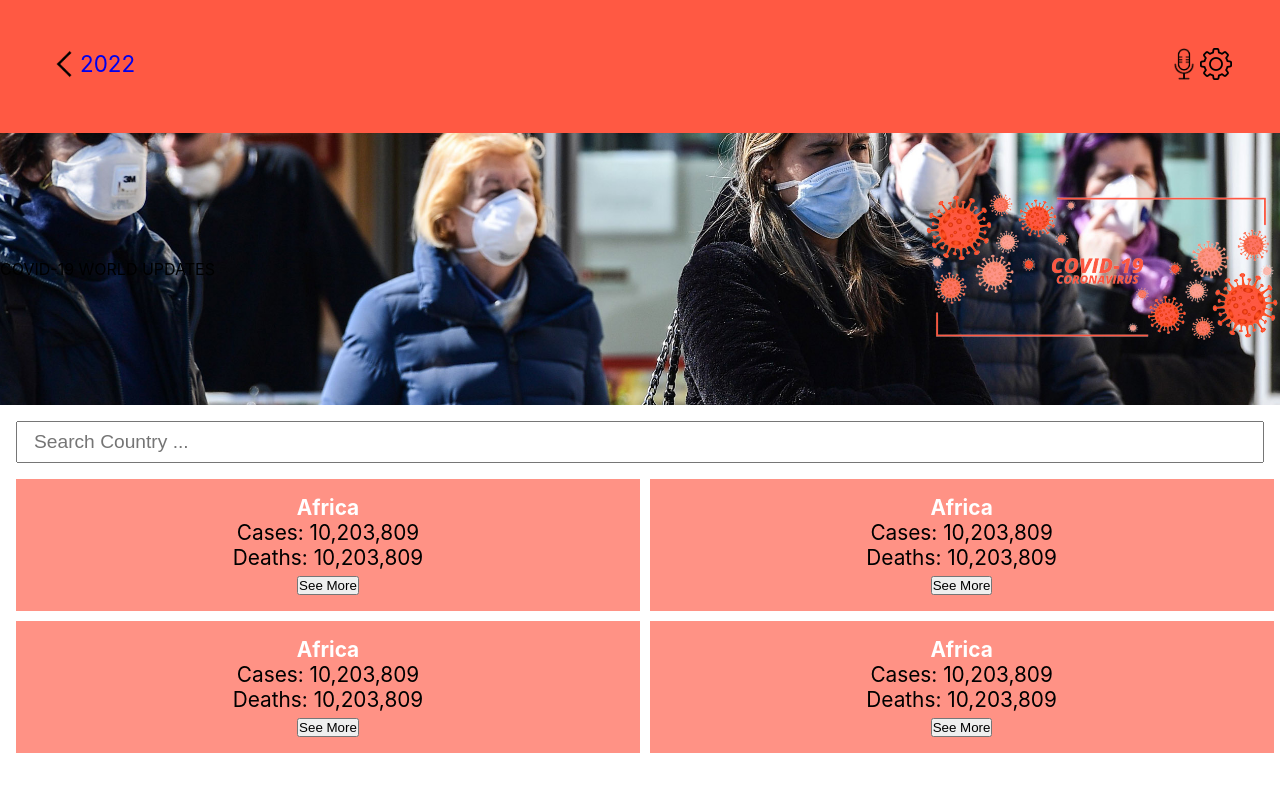
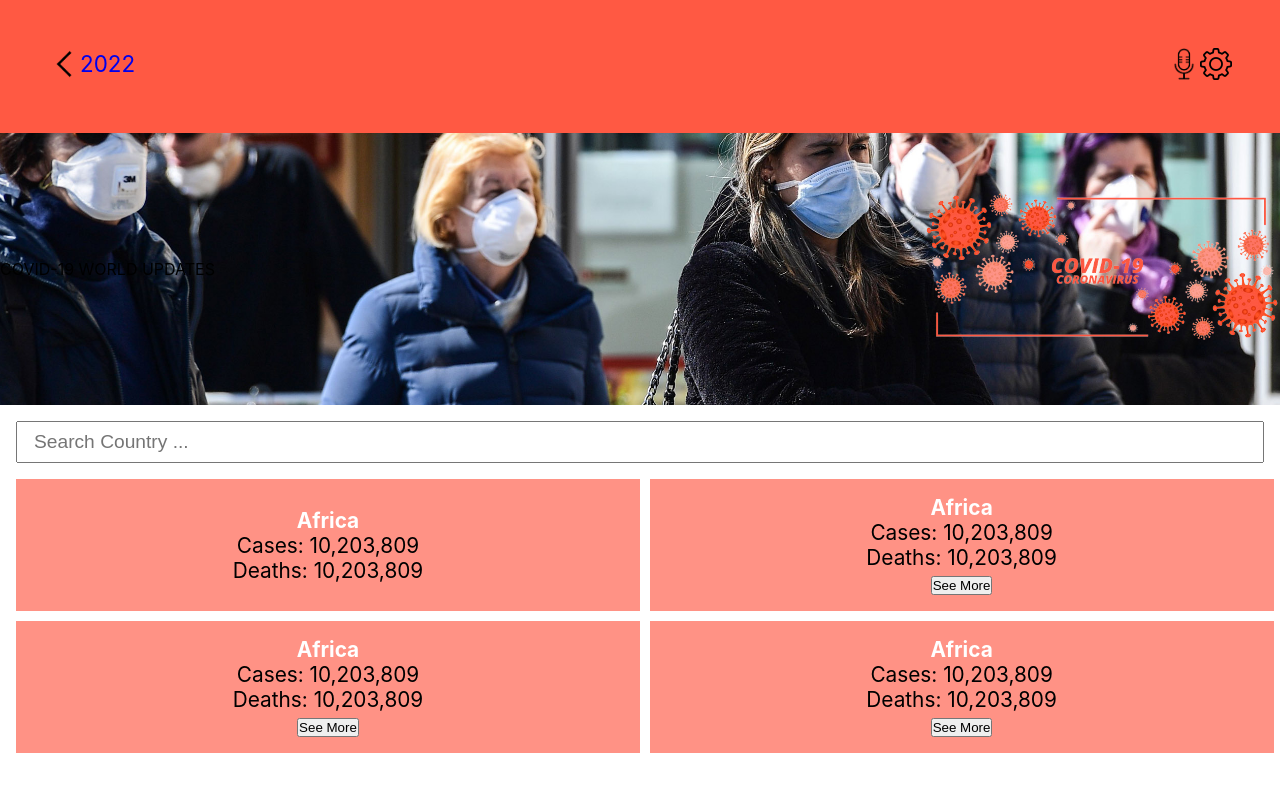
Before and after one commit to AlphaNtihinduka/covid-tracker, a React (Create React App) app: page / in a window 1280 px wide. Shown: the top 792 px of the page. Built offline with nearby package versions, Linux system fonts and the light colour scheme.

Commit message:
Add country component

```diff
--- a/src/App.js
+++ b/src/App.js
@@ -3,11 +3,12 @@ import { BrowserRouter as Router, useRoutes } from 'react-router-dom';
 import Home from './components/Home';
 import Continents from './components/Continents';
 import './App.css';
+// import Countries from './components/Countries';
 
 const RouterWrapper = () => {
   const routes = useRoutes([
     { path: '/', element: <Home /> },
-    { path: '/', element: <Continents /> },
+    // { path: '/Countries', element: <Countries /> },
   ]);
   return routes;
 };
@@ -18,8 +19,20 @@ function App() {
       <Router>
         <RouterWrapper />
       </Router>
+      <Continents />
     </div>
   );
 }
 
+// function App() {
+//   return (
+//     <div className="App">
+//       <Router>
+//         <RouterWrapper />
+//       </Router>
+//       <Continents />
+//     </div>
+//   );
+// }
+
 export default App;
--- a/src/components/Continent.js
+++ b/src/components/Continent.js
@@ -1,4 +1,5 @@
 import React from 'react';
+// import { Link } from 'react-router-dom';
 import '../css/continent.css';
 
 const Continent = () => (
@@ -12,7 +13,7 @@ const Continent = () => (
         <p className="continent-cases">Cases: 10,203,809</p>
         <p className="continent-deaths">Deaths: 10,203,809</p>
         <div>
-          <button type="button" className="button">See More</button>
+          {/* <Link to="/Countries">See More</Link> */}
         </div>
       </div>
       <div className="continent-container">
--- a/src/components/Home.js
+++ b/src/components/Home.js
@@ -5,7 +5,6 @@ import microphone from '../images/microphone.png';
 import setting from '../images/settings.png';
 import covid from '../images/covid.png';
 import '../css/header.css';
-import Continent from './Continent';
 
 const Home = () => (
   <div>
@@ -25,7 +24,6 @@ const Home = () => (
       <div className="covid-text">COVID-19 WORLD UPDATES</div>
       <div className="img-container"><img src={covid} alt="covid" className="covid-img" /></div>
     </div>
-    <Continent />
   </div>
 );
 
```
Also changed, not shown: src/components/countries.js (+10 -0 lines), src/components/country.js (+14 -0 lines).
